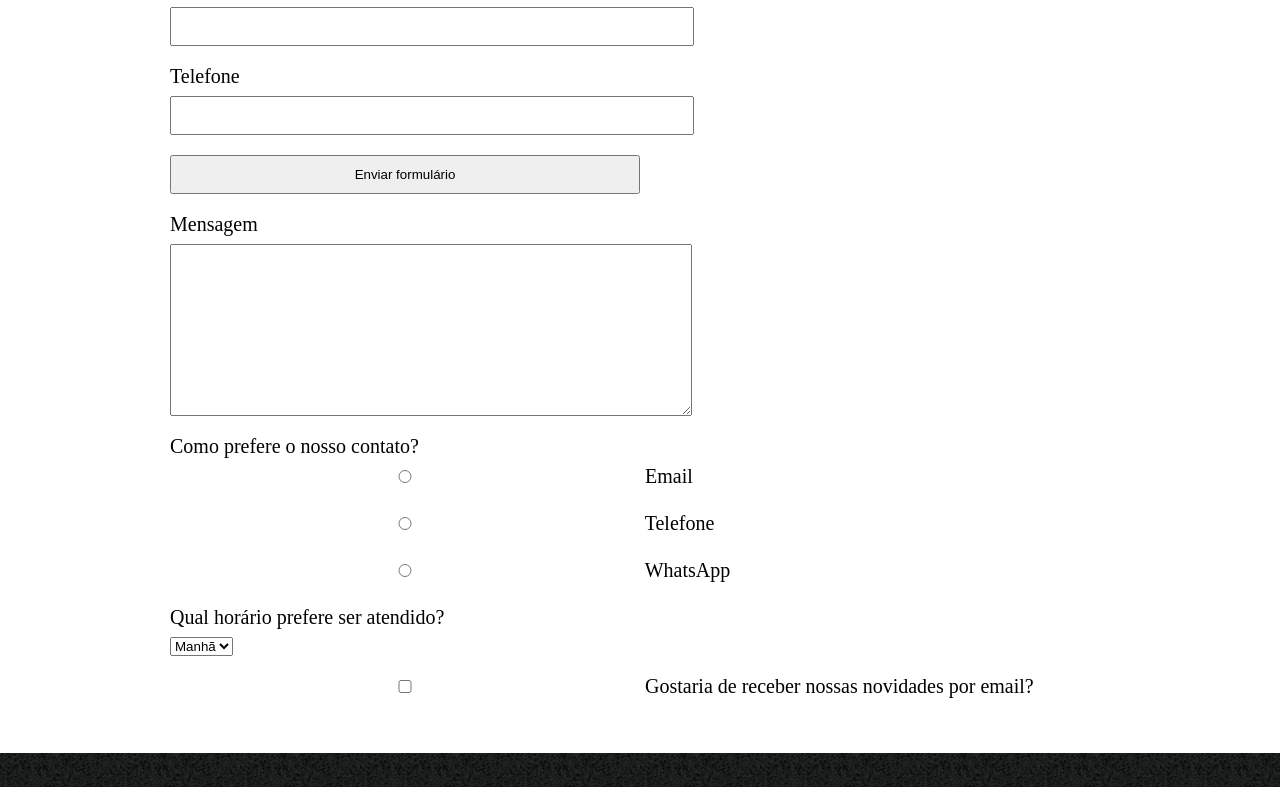
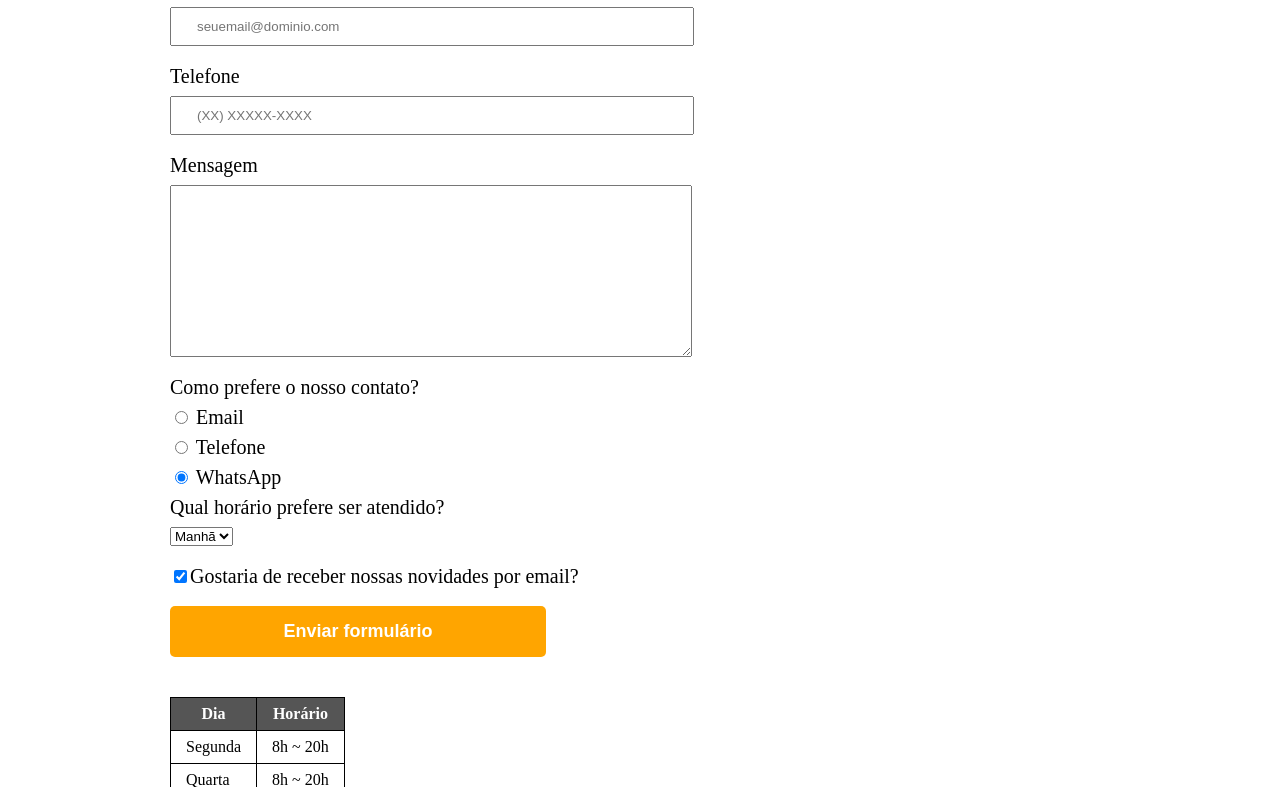
Before and after one commit to DShiguenori/HTML5-e-CSS3-3, a plain HTML site: page contato.html in a window 1280 px wide. Shown: the part 445-1232 px from the top of the page. Drawn offline with Linux system fonts and the light colour scheme.

Commit message:
Finalizando treinamento

```diff
--- a/contato.html
+++ b/contato.html
@@ -3,13 +3,14 @@
 	<head>
 		<meta charset="UTF-8">
 		<title>Contato - Barbearia Alura</title>
+
 		<link rel="stylesheet" href="reset.css">
 		<link rel="stylesheet" href="style.css">
 	</head>
 	<body>
 		<header>
 			<div class="caixa">
-                <h1><img src="img/logo.png"></h1>
+				<h1><img src="img/logo.png" alt="Logo da Barbearia Alura"></h1>
 
 				<nav>
 					<ul>
@@ -24,57 +25,66 @@
 		<main>
 			<form>
 				<label for="nomesobrenome">Nome e sobrenome</label>
-                <input type="text" id="nomesobrenome" class="input-padrao">
+				<input type="text" id="nomesobrenome" class="input-padrao" required>
 
 				<label for="email">Email</label>
-                <input type="text" id="email" class="input-padrao">
+				<input type="email" id="email" class="input-padrao" required placeholder="seuemail@dominio.com">
 
 				<label for="telefone">Telefone</label>
-                <input type="text" id="telefone" class="input-padrao">
-
-                <input type="submit" value="Enviar formulário">
+				<input type="tel" id="telefone" class="input-padrao" required placeholder="(XX) XXXXX-XXXX">
 
 				<label for="mensagem">Mensagem</label>
-                <textarea cols="70" rows="10" id="mensagem" class="input-padrao"></textarea>
+				<textarea cols="70" rows="10" id="mensagem" class="input-padrao" required></textarea>
 
-                <div>
-                    <p>Como prefere o nosso contato?</p>
-                    <label for="radio-email">
-                        <input type="radio" name="contato" value="email" id="radio-email">
-                        Email
-                    </label>
+				<fieldset>
+					<legend>Como prefere o nosso contato?</legend>
+					<label for="radio-email"><input type="radio" name="contato" value="email" id="radio-email"> Email</label>
 
-                    <label for="radio-telefone">
-                        <input type="radio" name="contato" value="telefone" id="radio-telefone">
-                        Telefone
-                    </label>
+					<label for="radio-telefone"><input type="radio" name="contato" value="telefone" id="radio-telefone"> Telefone</label>
 
-                    <label for="radio-whatsapp">
-                        <input type="radio" name="contato" value="whatsapp" id="radio-whatsapp">
-                        WhatsApp
-                    </label>
-                </div>
+					<label for="radio-whatsapp"><input type="radio" name="contato" value="whatsapp" id="radio-whatsapp" checked> WhatsApp</label>
+				</fieldset>
 
-                <div>
-                    <p>Qual horário prefere ser atendido?</p>
+				<fieldset>
+					<legend>Qual horário prefere ser atendido?</legend>
 					<select>
 						<option>Manhã</option>
 						<option>Tarde</option>
 						<option>Noite</option>
 					</select>
-                </div>
+				</fieldset>
 
-                <label class="checkbox">
-                    <input type="checkbox">
-                    Gostaria de receber nossas novidades por email?
-                </label>
+				<label class="checkbox"><input type="checkbox" checked>Gostaria de receber nossas novidades por email?</label>
 
+				<input type="submit" value="Enviar formulário" class="enviar">
+			</form>
 
-            </form>
+			<table>
+				<thead>
+					<tr>
+						<th>Dia</th>
+						<th>Horário</th>
+					</tr>
+				</thead>
+				<tbody>
+					<tr>
+						<td>Segunda</td>
+						<td>8h ~ 20h</td>
+					</tr>
+					<tr>
+						<td>Quarta</td>
+						<td>8h ~ 20h</td>
+					</tr>
+					<tr>
+						<td>Sexta</td>
+						<td>8h ~ 20h</td>
+					</tr>
+				</tbody>
+			</table>
 		</main>
 
 		<footer>
-            <img src="img/logo-branco.png">
+			<img src="img/logo-branco.png" alt="Logo da Barbearia Alura">
 			<p class="copyright">&copy; Copyright Barbearia Alura - 2019</p>
 		</footer>
 	</body>
--- a/style.css
+++ b/style.css
@@ -80,7 +80,7 @@ nav a:hover {
 
 footer {
 	text-align: center;
-    background: url("img/bg.jpg");
+	background: url("bg.jpg");
 	padding: 40px 0;
 }
 
@@ -99,7 +99,7 @@ form {
 	margin: 40px 0;
 }
 
-form label, form p {
+form label, form legend {
 	display:block;
 	font-size: 20px;
 	margin: 0 0 10px;
@@ -112,13 +112,39 @@ form label, form p {
 	width: 50%;
 }
 
-form input {
-    margin: 0 0 20px;
-    padding: 10px 25px;
-    width: 50%;
-}
-
-
 .checkbox {
 	margin: 20px 0;
 }
+
+.enviar {
+	width:40%;
+	padding: 15px 0;
+	background: orange;
+	color: white;
+	font-weight: bold;
+	font-size: 18px;
+	border: none;
+	border-radius: 5px;
+	transition: 1s all;
+	cursor: pointer;
+}
+
+.enviar:hover {
+	background: darkorange;
+	transform: scale(1.2);
+}
+
+table {
+	margin: 20px 0 40px;
+}
+
+thead {
+	background: #555555;
+	color: white;
+	font-weight: bold;
+}
+
+td, th {
+	border: 1px solid #000000;
+	padding: 8px 15px;
+}
```
Lines whose indentation alone changed are shown as unchanged.
